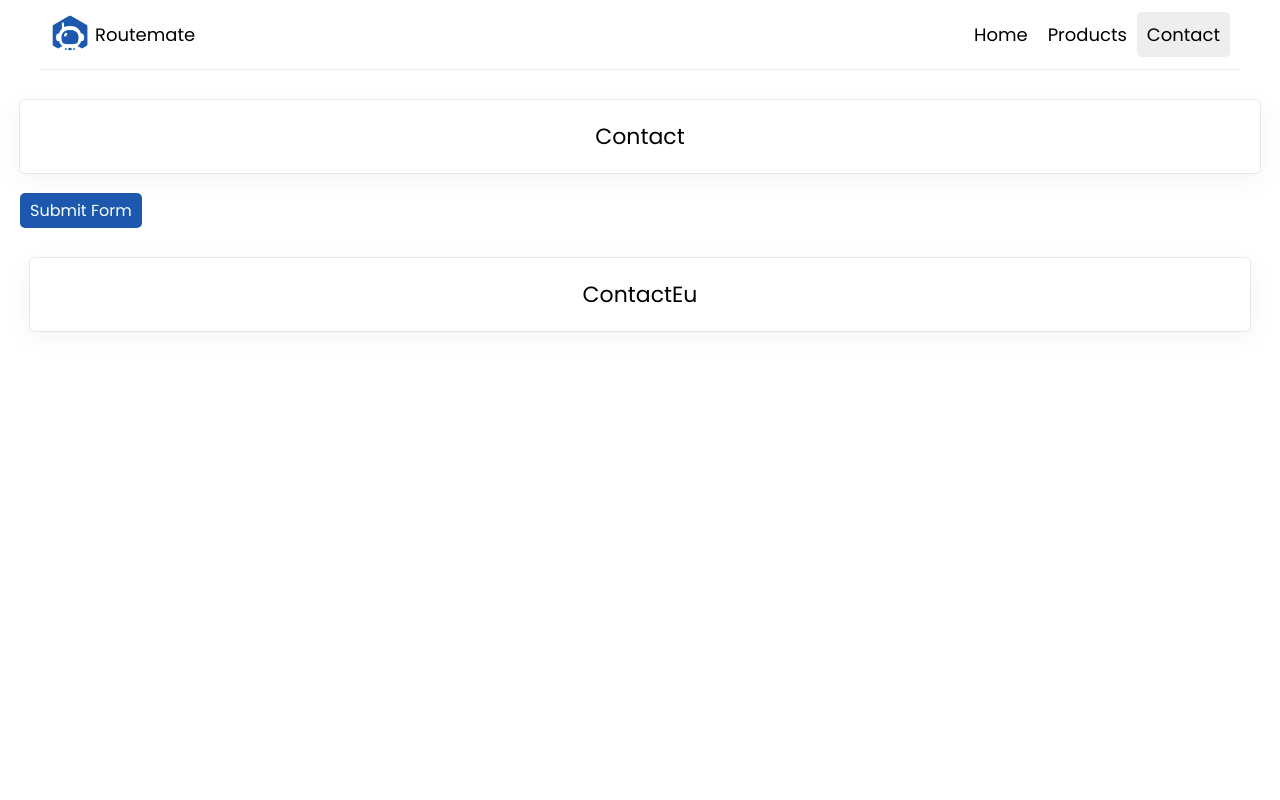
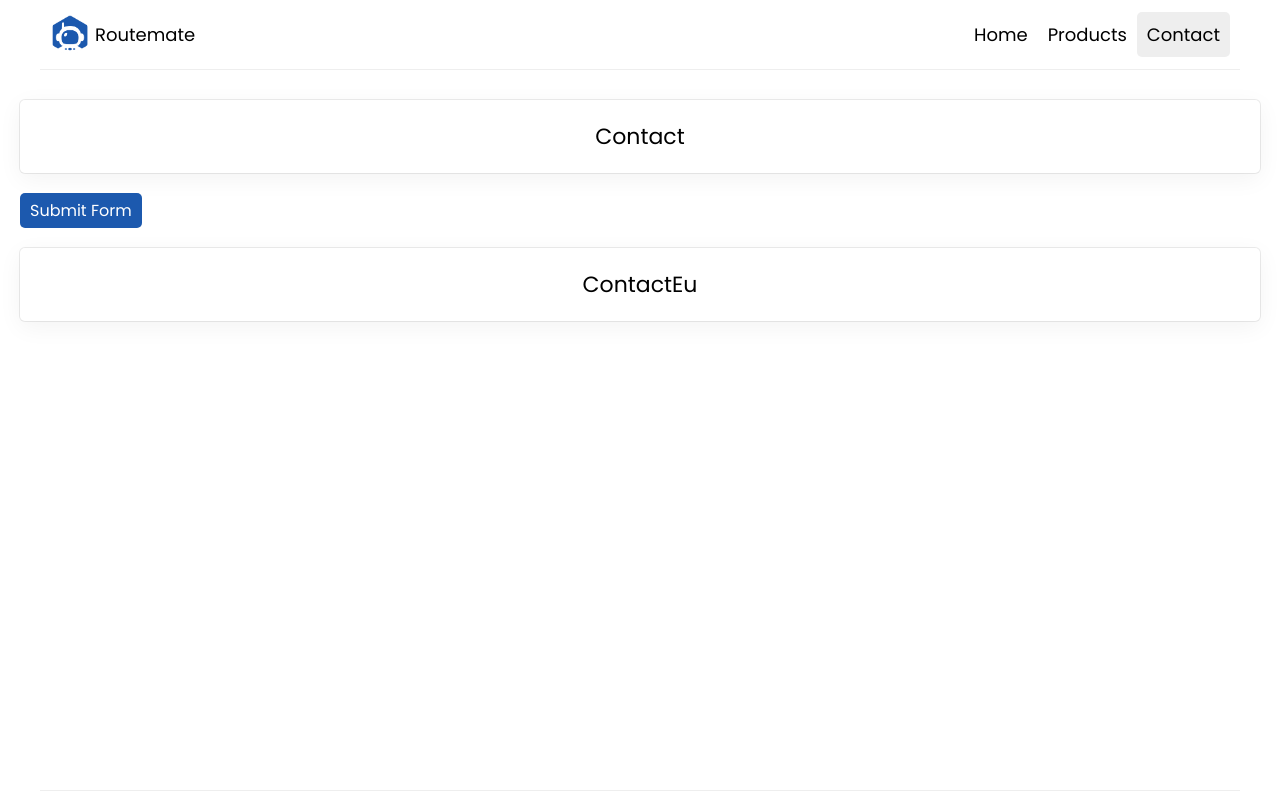
Before and after one commit to aroshm/routemate, a React (Vite) app: page /contact/eu in a window 1280 px wide. Shown: the top 800 px of the page. Built offline with nearby package versions, Linux system fonts and the light colour scheme.

Commit message:
removed main from nested contact pages

```diff
--- a/src/pages/contact/ContactEu.tsx
+++ b/src/pages/contact/ContactEu.tsx
@@ -1,5 +1,5 @@
 const ContactEu = () => {
-  return (<main><div className="component">ContactEu</div></main>);
+  return (<div className="component">ContactEu</div>);
 };
 
 export default ContactEu;
--- a/src/pages/contact/ContactIn.tsx
+++ b/src/pages/contact/ContactIn.tsx
@@ -1,8 +1,7 @@
 const ContactIn = () => {
   return (
-    <main>
       <div className="component">ContactIn</div>
-    </main>
+
   );
 };
 
--- a/src/pages/contact/ContactOther.tsx
+++ b/src/pages/contact/ContactOther.tsx
@@ -1,8 +1,6 @@
 const ContactOther = () => {
   return (
-    <main>
       <div className="component">ContactOther</div>
-    </main>
   );
 };
 
--- a/src/pages/contact/ContactUs.tsx
+++ b/src/pages/contact/ContactUs.tsx
@@ -1,8 +1,6 @@
 const ContactUs = () => {
   return (
-    <main>
       <div className="component">ContactUs</div>
-    </main>
   );
 };
 
```
